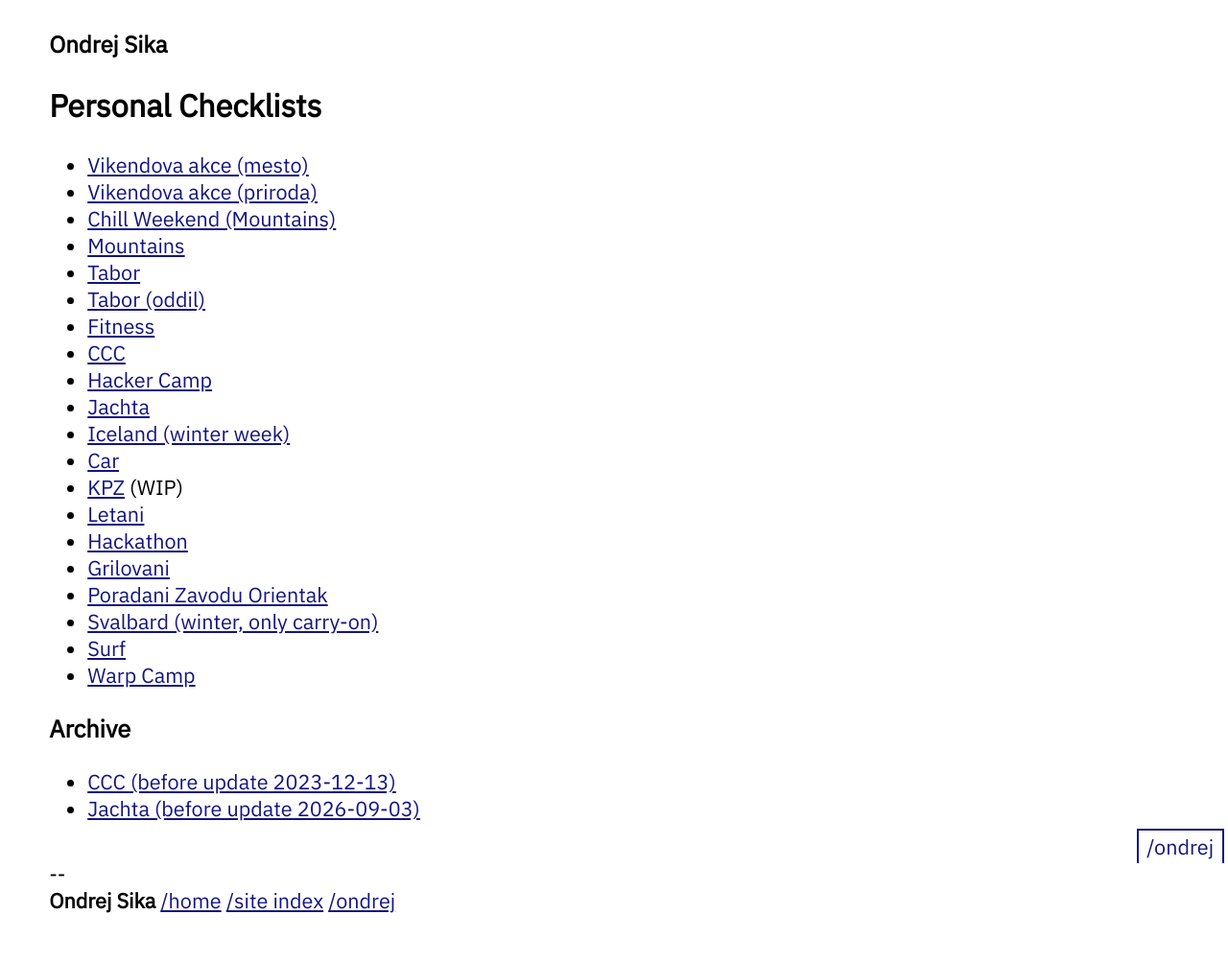
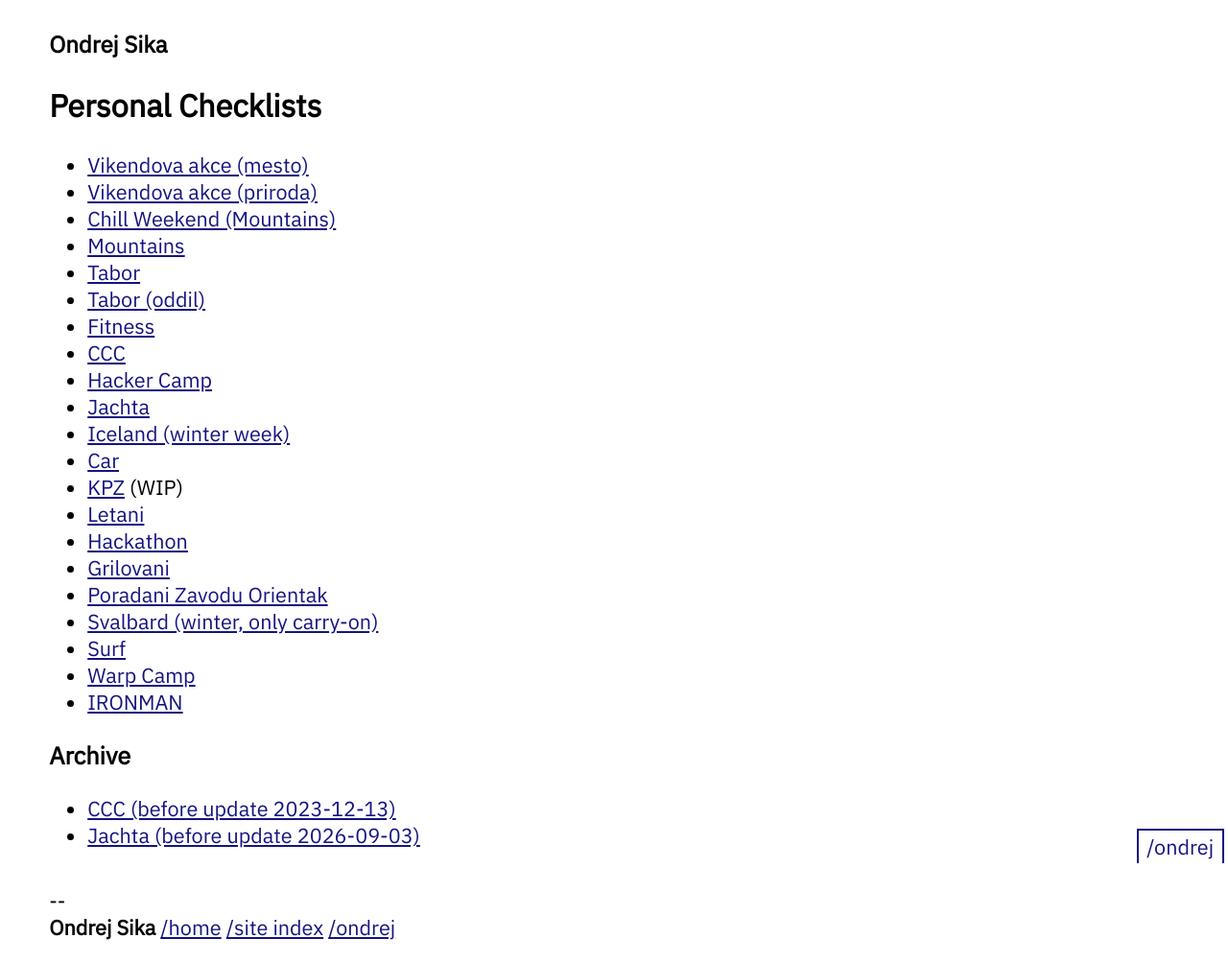
Before and after one commit to ondrejsika/ondrejsika.com, a Jekyll site: the page built from ondrej/checklists/index.md, in a window 1280 px wide. Shown: the whole page at 96% size. Built offline with Jekyll 4.4.1, drawn with Linux system fonts in a browser that asks for light colours; before the commit the page ends 975 px from its top, so only the background shows below that.

Commit message:
feat(ondrej/checklists): Add IRONMAN checklist to index

```diff
--- a/ondrej/checklists/index.md
+++ b/ondrej/checklists/index.md
@@ -25,6 +25,7 @@
 - [Svalbard (winter, only carry-on)](svalbard-winter-carry-on.html)
 - [Surf](surf.html)
 - [Warp Camp](warpcamp.html)
+- [IRONMAN](ironman.html)
 
 ### Archive
 
```
